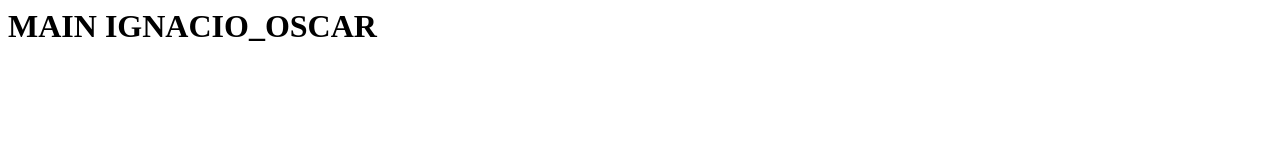
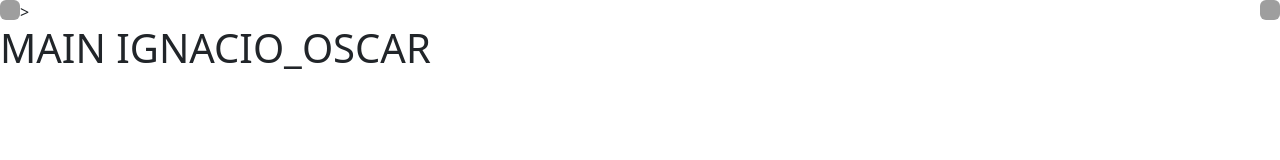
Before and after one commit to IgnaBV/practica_git, a plain HTML site: page index.html in a window 1280 px wide. Drawn offline with nearby package versions, Linux system fonts and the light colour scheme; grey boxes are pictures that could not be loaded.

Commit message:
Vale mas un buen love

```diff
--- a/index.html
+++ b/index.html
@@ -3,8 +3,17 @@
     <meta charset="UTF-8">
     <meta name="viewport" content="width=device-width, initial-scale=1.0">
     <title>Document</title>
+    <link href="https://cdn.jsdelivr.net/npm/bootstrap@5.3.3/dist/css/bootstrap.min.css" rel="stylesheet" integrity="sha384-QWTKZyjpPEjISv5WaRU9OFeRpok6YctnYmDr5pNlyT2bRjXh0JMhjY6hW+ALEwIH" crossorigin="anonymous">
+    <script src="https://cdn.jsdelivr.net/npm/@popperjs/core@2.11.8/dist/umd/popper.min.js" integrity="sha384-I7E8VVD/ismYTF4hNIPjVp/Zjvgyol6VFvRkX/vR+Vc4jQkC+hVqc2pM8ODewa9r" crossorigin="anonymous"></script>
+    <script src="https://cdn.jsdelivr.net/npm/bootstrap@5.3.3/dist/js/bootstrap.min.js" integrity="sha384-0pUGZvbkm6XF6gxjEnlmuGrJXVbNuzT9qBBavbLwCsOGabYfZo0T0to5eqruptLy" crossorigin="anonymous"></script>
 </head>
 <body>
+    <header>
+
+        <img src="https://images3.alphacoders.com/130/1300675.jpg" class="rounded float-start" alt="..." height="20px" width="20px">>
+        <img src="https://images.wallpapersden.com/image/download/starscourge-radahn-hd-elden-ring-gaming_bWxmamiUmZqaraWkpJRmbmdlrWZlbWU.jpg" class="rounded float-end" alt="..." height="20px" width="20px">
+
+    </header>
     <h1>
         MAIN IGNACIO_OSCAR
     </h1>
```
